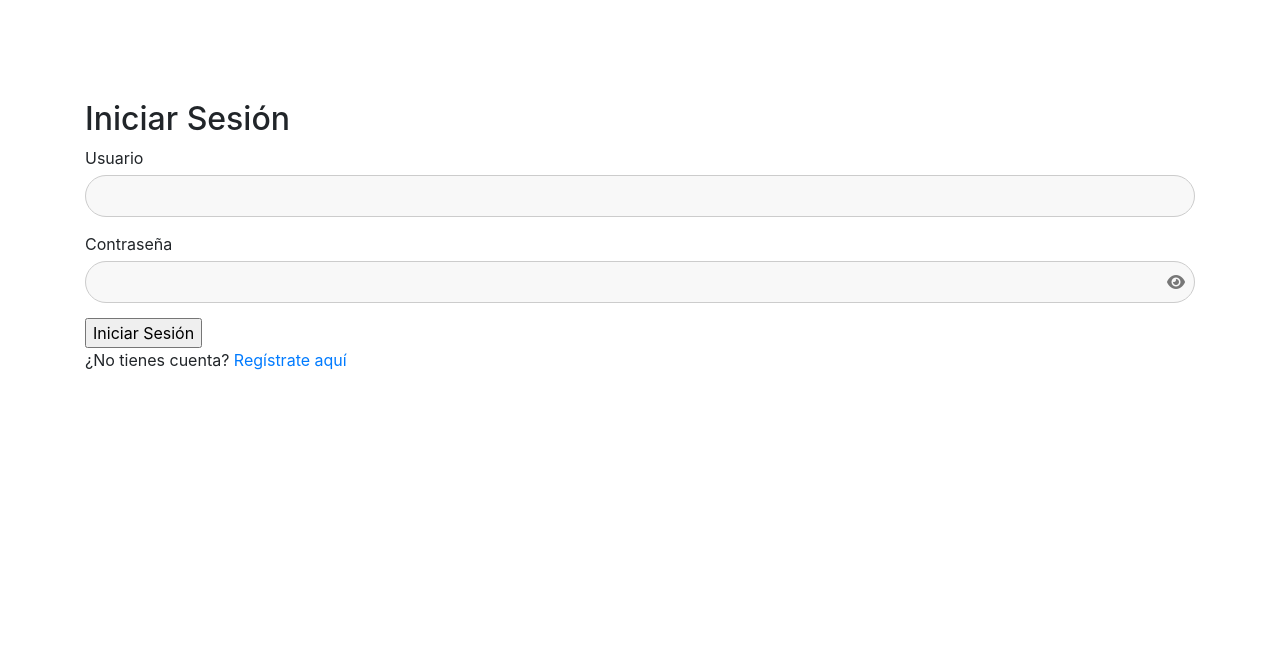
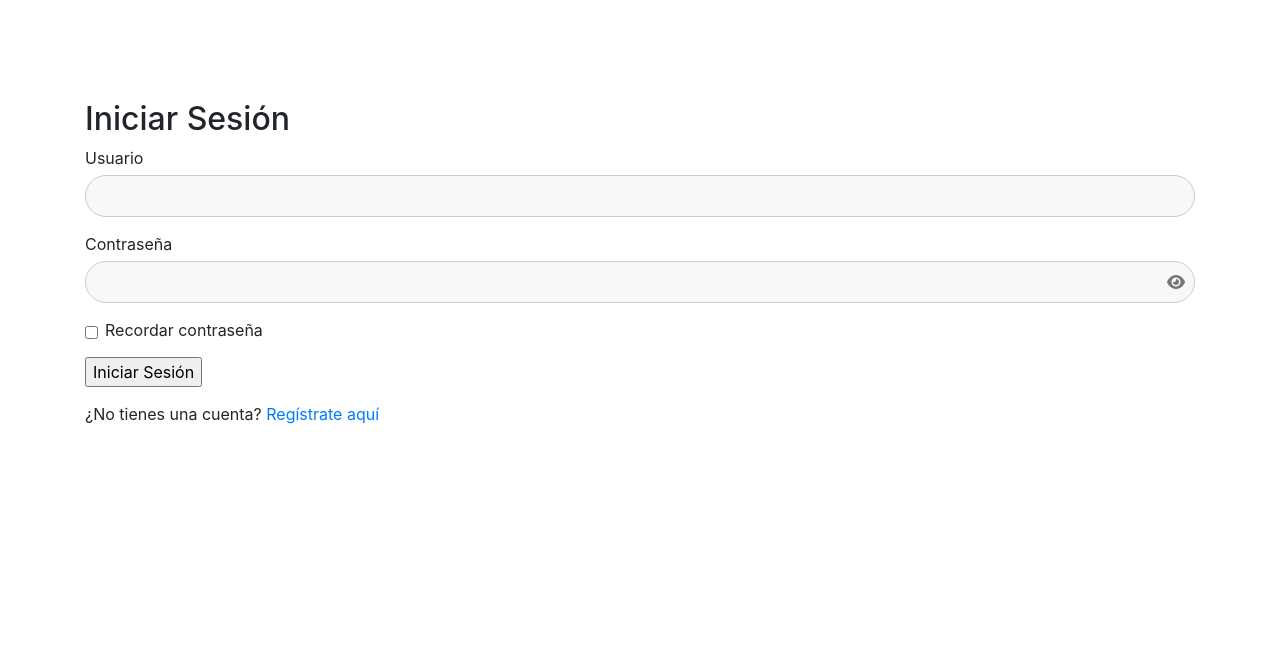
Before and after one commit to kerm1977/miniapp, a Flask app: page /login in a window 1280 px wide. Shown: the top 666 px of the page. Run offline with Flask 3, Linux system fonts and the light colour scheme; some libraries are stand-ins or nearby versions.

Commit message:
con registro y login con ojo en el input

```diff
--- a/app.py
+++ b/app.py
@@ -1,13 +1,14 @@
 import os
-from flask import Flask, render_template, request, redirect, url_for, flash
+from flask import Flask, render_template, request, redirect, url_for, flash, make_response
 from flask_sqlalchemy import SQLAlchemy
 from flask_migrate import Migrate
 from werkzeug.security import generate_password_hash, check_password_hash
 from flask_wtf import FlaskForm
-from wtforms import StringField, PasswordField, SubmitField
+from wtforms import StringField, PasswordField, SubmitField, BooleanField  # Importar BooleanField
 from wtforms.validators import DataRequired, Email, EqualTo
 from werkzeug.utils import secure_filename
 from flask_login import LoginManager, UserMixin, login_user, logout_user, login_required, current_user
+from datetime import timedelta  # Importar timedelta
 
 basedir = os.path.abspath(os.path.dirname(__file__))
 
@@ -17,12 +18,13 @@ app.config['SQLALCHEMY_DATABASE_URI'] = 'sqlite:///' + os.path.join(basedir, 'da
 app.config['SQLALCHEMY_TRACK_MODIFICATIONS'] = False
 app.config['UPLOAD_FOLDER'] = os.path.join(basedir, 'static/images')
 ALLOWED_EXTENSIONS = {'png', 'jpg', 'jpeg', 'gif'}
+app.config['REMEMBER_COOKIE_DURATION'] = timedelta(days=30)  # Configurar la duración de la cookie
 
 db = SQLAlchemy(app)
 migrate = Migrate(app, db)
 login_manager = LoginManager()
 login_manager.init_app(app)
-login_manager.login_view = 'login'  # Define la página de login
+login_manager.login_view = 'login'  # Define la página de inicio de sesión
 
 @login_manager.user_loader
 def load_user(user_id):
@@ -45,6 +47,7 @@ class User(db.Model, UserMixin):
 class LoginForm(FlaskForm):
     username = StringField('Usuario', validators=[DataRequired()])
     password = PasswordField('Contraseña', validators=[DataRequired()])
+    remember_me = BooleanField('Recordar contraseña')  # Agregar el campo remember_me
     submit = SubmitField('Iniciar Sesión')
 
 class RegistrationForm(FlaskForm):
@@ -70,9 +73,10 @@ def login():
     if form.validate_on_submit():
         user = User.query.filter_by(username=form.username.data).first()
         if user and user.check_password(form.password.data):
-            login_user(user)
+            login_user(user, remember=form.remember_me.data)  # Pasar el valor de remember_me a login_user
             flash('¡Inicio de sesión exitoso!', 'success')
-            return redirect(url_for('index'))
+            next_page = request.args.get('next')
+            return redirect(next_page or url_for('index'))
         else:
             flash('Nombre de usuario o contraseña incorrectos.', 'danger')
     return render_template('login.html', form=form)
--- a/static/css/forms.css
+++ b/static/css/forms.css
@@ -53,3 +53,18 @@ input[type="file"] {
 .password-toggle i {
     /* Estilos para el icono (tamaño, color, etc. si es necesario) */
 }
+
+
+.form-check {
+    display: flex;
+    align-items: center;
+    margin-bottom: 15px;
+}
+
+.form-check-input {
+    margin-right: 5px;
+}
+
+.form-check-label {
+    margin-bottom: 0; /* Para alinear verticalmente con el checkbox */
+}
--- a/templates/login.html
+++ b/templates/login.html
@@ -1,14 +1,11 @@
 {% extends 'base.html' %}
 {% block title %}Iniciar Sesión{% endblock %}
 {% block content %}
-
     <div class="container">
         <h2>Iniciar Sesión</h2>
-        {% with messages = get_flashed_messages(with_categories=true) %}
+        {% with messages = get_flashed_messages() %}
             {% if messages %}
-                {% for category, message in messages %}
-                    <div class="{{ category }}">{{ message }}</div>
-                {% endfor %}
+                <div class="error">{{ messages[0] }}</div>
             {% endif %}
         {% endwith %}
         <form method="POST">
@@ -16,15 +13,8 @@
             <div class="form-group">
                 {{ form.username.label }}
                 {{ form.username }}
-                {% if form.username.errors %}
-                    <ul class="errors">
-                        {% for error in form.username.errors %}
-                            <li class="error">{{ error }}</li>
-                        {% endfor %}
-                    </ul>
-                {% endif %}
             </div>
-             <div class="form-group">
+            <div class="form-group">
                 {{ form.password.label }}
                 <div class="password-container">
                     {{ form.password }}
@@ -32,24 +22,29 @@
                         <i class="fa fa-eye"></i>
                     </span>
                 </div>
-                {% if form.password.errors %}
-                    <ul class="errors">
-                        {% for error in form.password.errors %}
-                            <li class="error">{{ error }}</li>
-                        {% endfor %}
-                    </ul>
-                {% endif %}
             </div>
-            {{ form.submit }}
+            <div class="form-group form-check">
+                <input type="checkbox" class="form-check-input" id="remember_me" name="remember_me" {{ 'checked' if form.remember_me.data else '' }}>
+                <label class="form-check-label" for="remember_me">Recordar contraseña</label>
+            </div>
+            <div class="form-group">
+                {{ form.submit }}
+            </div>
+            <p>¿No tienes una cuenta? <a href="{{ url_for('registro') }}">Regístrate aquí</a></p>
         </form>
-        <p>¿No tienes cuenta? <a href="{{ url_for('registro') }}">Regístrate aquí</a></p>
     </div>
-
     <script>
-        function togglePassword() {
-            var passwordInput = document.querySelector('input[name="password"]');
+        function togglePassword(inputId, toggleElement) {
+            var passwordInput = document.querySelector('input[name="' + inputId + '"]');
             var type = passwordInput.getAttribute('type') === 'password' ? 'text' : 'password';
             passwordInput.setAttribute('type', type);
+            var eyeIcon = toggleElement.querySelector('i');
+            eyeIcon.classList.remove('fa-eye', 'fa-eye-slash');
+            if (type === 'password') {
+                eyeIcon.classList.add('fa-eye');
+            } else {
+                eyeIcon.classList.add('fa-eye-slash');
+            }
         }
     </script>
 {% endblock %}
```
